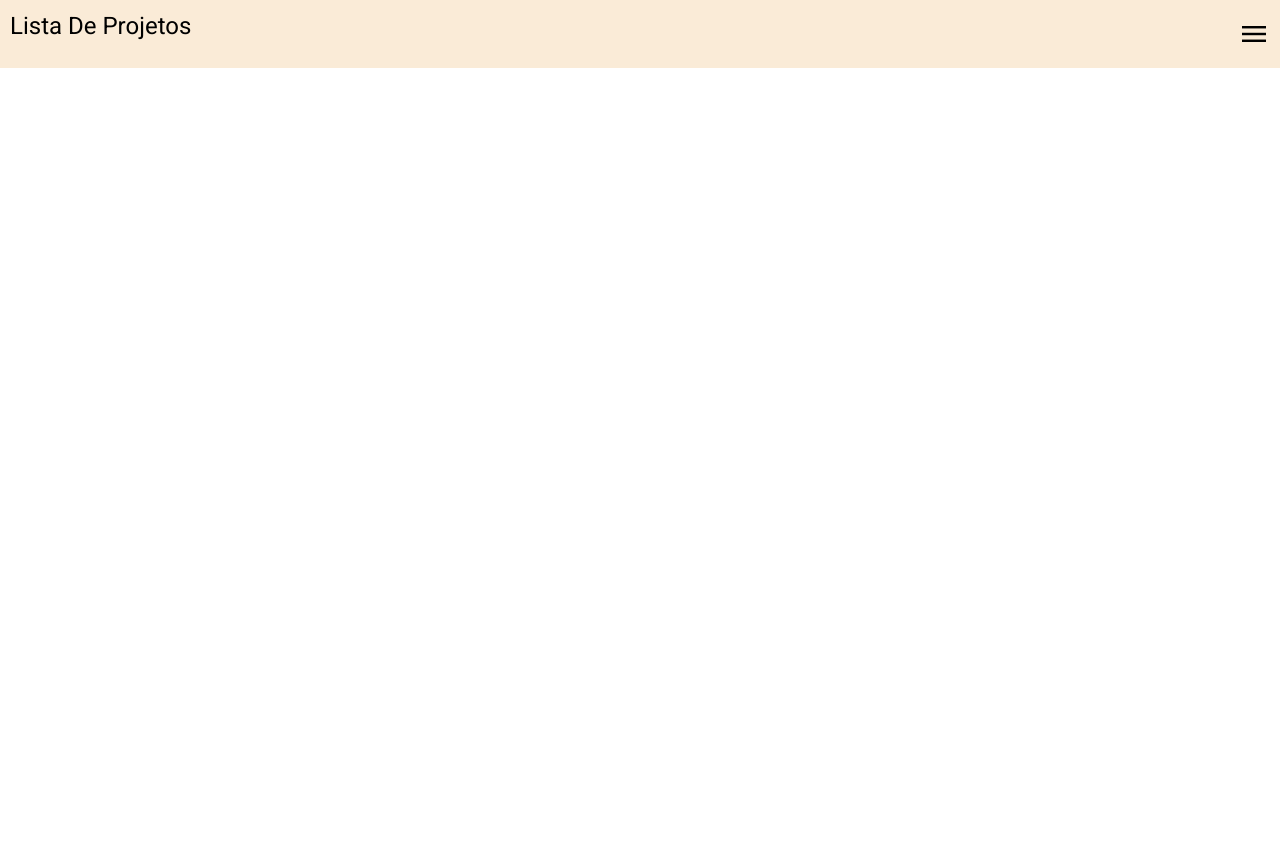
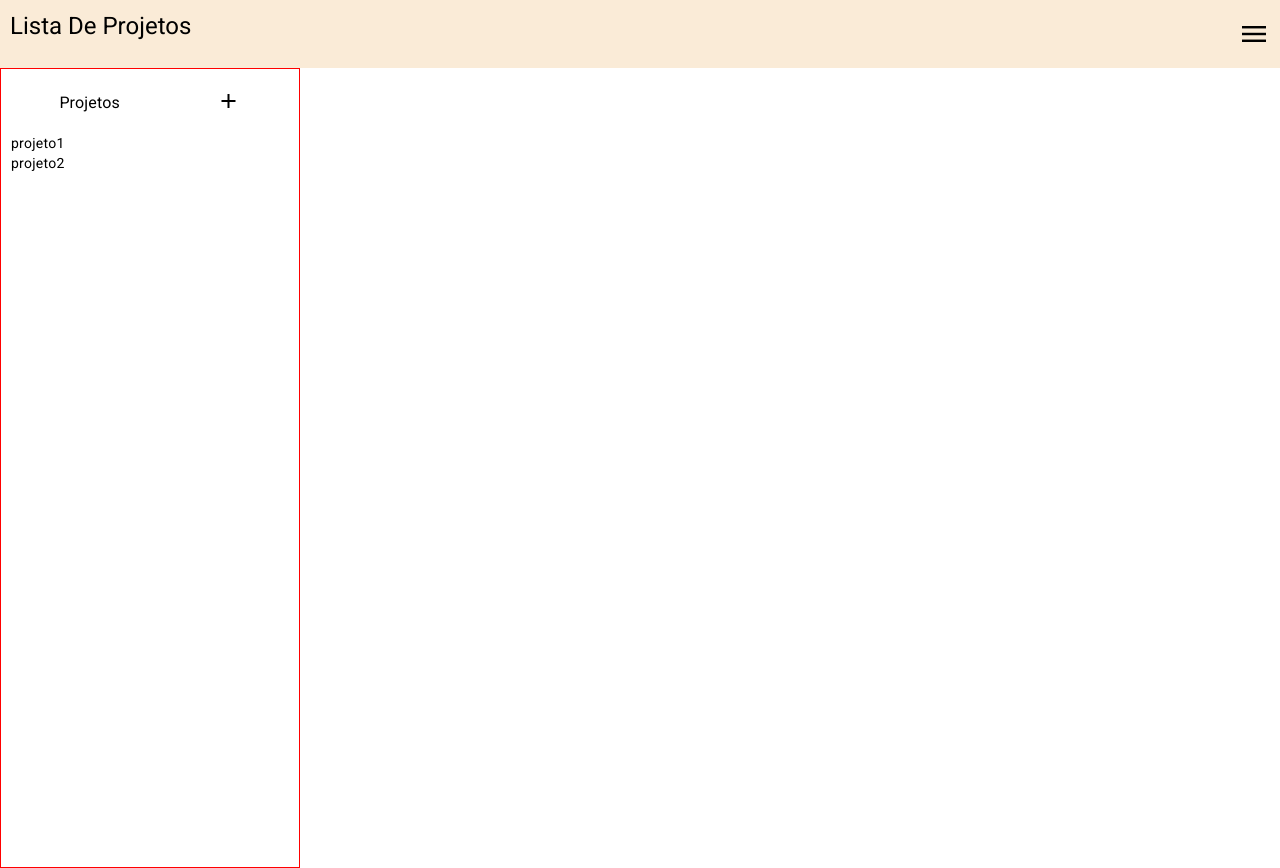
Before and after one commit to 38061027/myProjects, an Angular app: page / in a window 1280 px wide. Both pictures are taken after a click on the element "menu". Before the commit the page ends 800 px from the top, so only its background shows below. Built offline with nearby package versions, Linux system fonts and the light colour scheme; data requests are answered from the project's data file.

Commit message:
menu lateral criado

```diff
--- a/src/app/app.module.ts
+++ b/src/app/app.module.ts
@@ -5,6 +5,7 @@ import { AppRoutingModule } from './app-routing.module';
 import { AppComponent } from './app.component';
 import { BrowserAnimationsModule } from '@angular/platform-browser/animations';
 import { HomeComponent } from './components/home/home.component';
+import { HttpClientModule } from '@angular/common/http'
 
 @NgModule({
   declarations: [
@@ -14,7 +15,8 @@ import { HomeComponent } from './components/home/home.component';
   imports: [
     BrowserModule,
     AppRoutingModule,
-    BrowserAnimationsModule
+    BrowserAnimationsModule,
+    HttpClientModule
   ],
   providers: [],
   bootstrap: [AppComponent]
--- a/src/app/components/home/home.component.html
+++ b/src/app/components/home/home.component.html
@@ -1,4 +1,17 @@
-<header class="header">
-    <h1>Lista De Projetos</h1>
-    <span class="material-symbols-outlined" id="menu">menu</span>
-</header>
+<div class="container">
+    <header class="header">
+        <h1>Lista De Projetos</h1>
+        <span class="material-symbols-outlined" id="menu" (click)="menuShow()">menu</span>
+    </header>
+    <div class="menu-lateral">
+        <div class="menu-header">
+            <h3>Projetos</h3>
+            <span class="material-symbols-outlined">
+                add
+            </span>
+        </div>
+        <ul class="menu-items-content" *ngFor="let project of projects">
+            <li>{{project.title}}</li>
+        </ul>
+    </div>
+</div>
--- a/src/app/components/home/home.component.scss
+++ b/src/app/components/home/home.component.scss
@@ -1,3 +1,9 @@
+
+.container{
+    height: 100vh;
+    width: 100%;
+}
+
 .header{
     background-color: antiquewhite;
     display: flex;
@@ -15,3 +21,30 @@
    color: gray;
    transition: 0.5s;
 }
+
+
+
+.menu-lateral{
+    display: none;
+    border: 1px solid red;
+    width: 300px;
+    height: 100%;
+    padding: 10px;
+}
+
+li{
+    list-style: none;
+}
+
+.menu-header{
+    display: flex;
+    flex-direction: row;
+    justify-content: space-around;
+    margin-top: 10px;
+
+}
+
+.open{
+    display: block;
+
+}
--- a/src/app/components/home/home.component.ts
+++ b/src/app/components/home/home.component.ts
@@ -1,10 +1,29 @@
-import { Component } from '@angular/core';
+import { Component, OnInit } from '@angular/core';
+import { SharedService } from 'src/app/services/shared.service';
 
 @Component({
   selector: 'app-home',
   templateUrl: './home.component.html',
   styleUrls: ['./home.component.scss']
 })
-export class HomeComponent {
+export class HomeComponent implements OnInit{
+
+  projects:any[] = []
+
+  constructor(private service: SharedService){}
+
+  menuShow(){
+    let menu = document.querySelector('.menu-lateral')
+    if(menu?.classList.contains('open')){
+      menu.classList.remove('open')
+    }else{
+      menu?.classList.add('open')
+    }
+  }
+
+
+  ngOnInit(): void {
+   this.service.getProjects().subscribe(res => this.projects = res)
+  }
 
 }
--- /dev/null
+++ b/src/app/services/shared.service.ts
@@ -0,0 +1,21 @@
+import { HttpClient } from '@angular/common/http';
+import { Injectable } from '@angular/core';
+import { Observable } from 'rxjs';
+
+@Injectable({
+  providedIn: 'root'
+})
+export class SharedService {
+
+
+  url = 'http://localhost:3000/projetos'
+
+  constructor(private http: HttpClient) { }
+
+
+  getProjects():Observable<any[]>{
+   return this.http.get<any[]>(this.url)
+  }
+
+
+}
```
Also changed, not shown: 1 other file (tests, documents, lock files or other folders).
